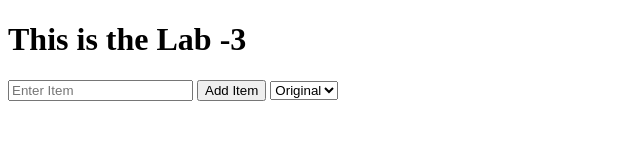
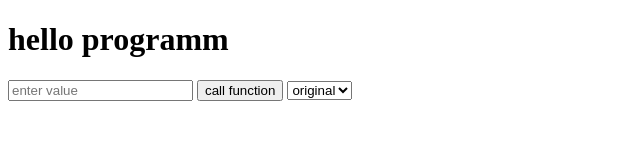
Before and after one commit to 21it016/WT_21IT016, a plain HTML site: page IT255 WEB TECHNOLOGIES/HTML FILES/lab3.html in a window 1280 px wide. Shown: the whole page, without its empty margins (0-640 px from the left). Drawn offline with Linux system fonts and the light colour scheme.

Commit message:
Update lab3.html

```diff
--- a/IT255 WEB TECHNOLOGIES/HTML FILES/lab3.html
+++ b/IT255 WEB TECHNOLOGIES/HTML FILES/lab3.html
@@ -1,27 +1,29 @@
 <!DOCTYPE html>
 <html lang="en">
 <head>
-    <meta charset="UTF-8">
-    <meta http-equiv="X-UA-Compatible" content="IE=edge">
-    <meta name="viewport" content="width=device-width, initial-scale=1.0">
-    <title>LAB-3</title>
+
+    <title>index</title>
     <script src="./lab3.js"></script>
 </head>
 <body>
-    <h1>This is the Lab -3 </h1>
 
-    <input type="text" placeholder="Enter Item" value="" id="iditem">
+    <h1>hello programm</h1>
 
-    <button onclick="addItem()";>Add Item </button>
 
-    <select onchange="sorted();">
+    <input type="text" placeholder="enter value" value="" id="getid">
+   <!-- <input type="text" value="enter value" id="getid">  -->
 
-    <option>Original</option>
-    <option>Sorted</option>
 
-    </select>
+    <button onclick="getfun();">call function</button>
 
-    <ul id="iditemlist"></ul>
+    <select id="selid" onchange="change();">
+
+    <option value="org">original</option>
+    <option value="sort">sorted</option>
+
+   </select>
+    <ul id="ulid"></ul>
+
 
 </body>
 </html>
```
